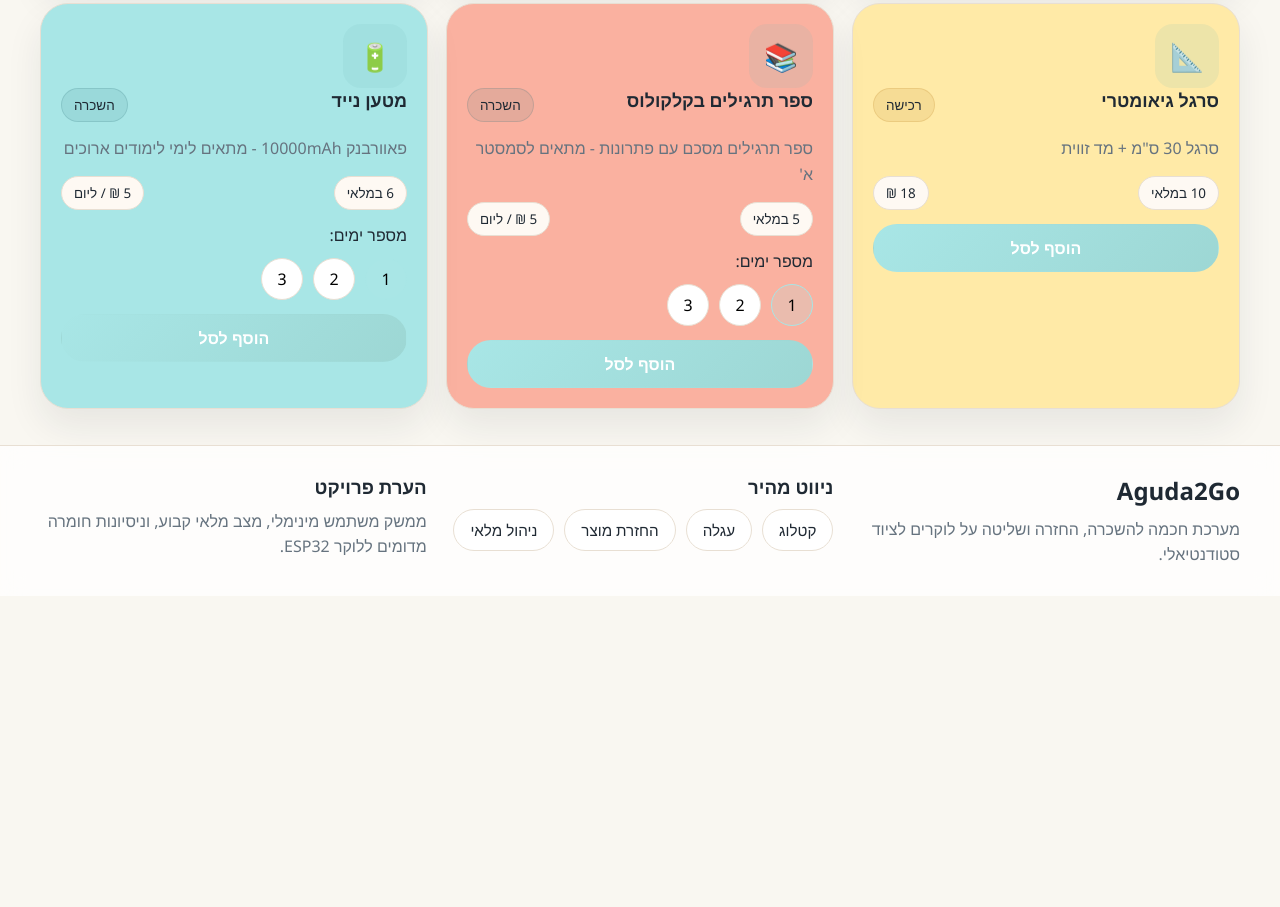
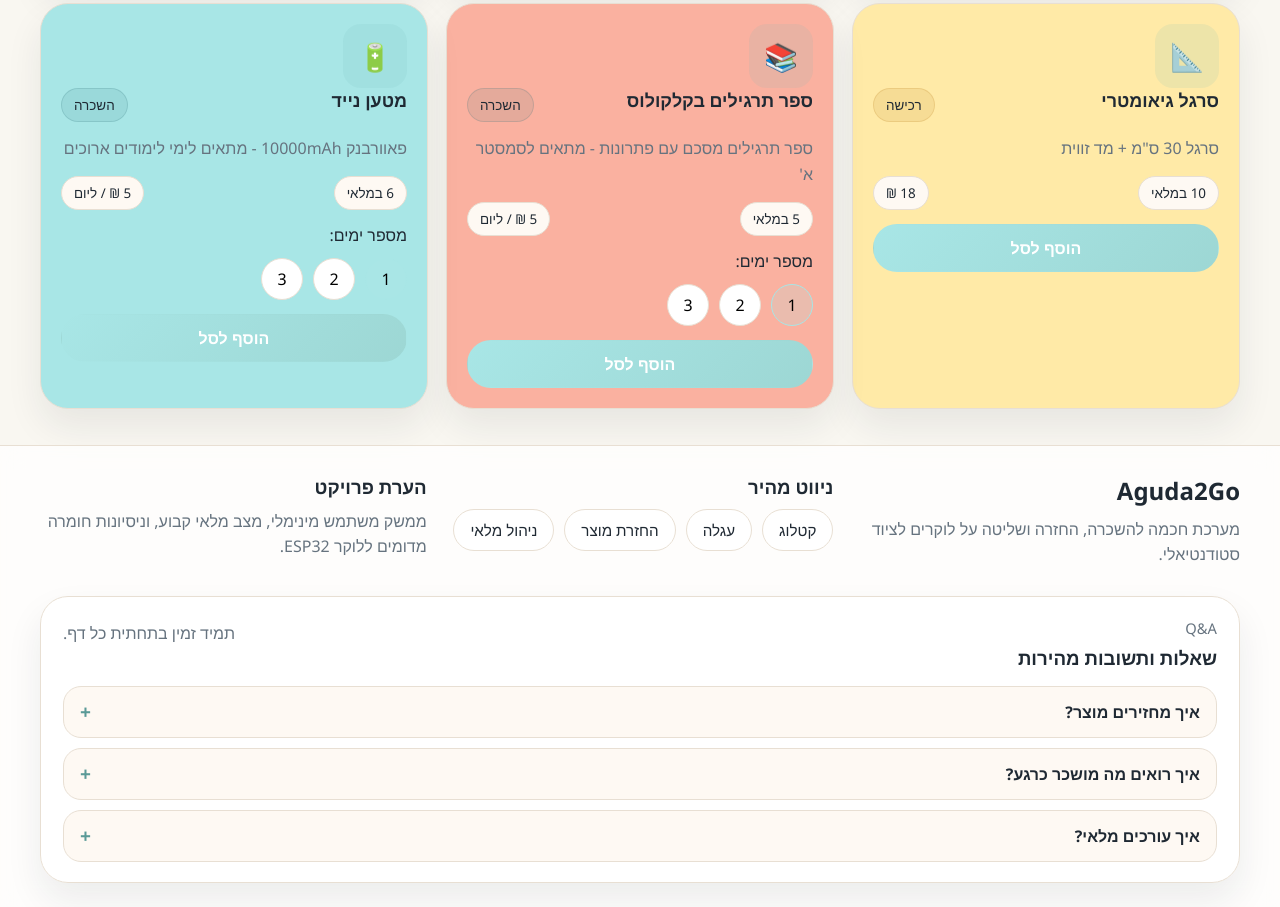
Before and after one commit to itamarmelman-cpu/renting_project, a website: page frontend/index.html in a window 1280 px wide. Shown: the part 1042-1949 px from the top of the page. Before the commit the page ends 1638 px from the top, so only its background shows below. Drawn offline with Linux system fonts and the light colour scheme.

Commit message:
Add footer Q&A bar

```diff
--- a/frontend/app.js
+++ b/frontend/app.js
@@ -202,6 +202,31 @@ function mountAppShell() {
                         <p>ממשק משתמש מינימלי, מצב מלאי קבוע, וניסיונות חומרה מדומים ללוקר ESP32.</p>
                     </section>
                 </div>
+
+                <section class="footer-qa card" aria-label="שאלות ותשובות">
+                    <div class="footer-qa-header">
+                        <div>
+                            <span class="eyebrow">Q&A</span>
+                            <h3>שאלות ותשובות מהירות</h3>
+                        </div>
+                        <p>תמיד זמין בתחתית כל דף.</p>
+                    </div>
+
+                    <div class="footer-qa-list">
+                        <details class="footer-qa-item">
+                            <summary>איך מחזירים מוצר?</summary>
+                            <p>נכנסים לעמוד "החזרת מוצר", בוחרים פריט, מעלים תמונה וסוגרים את הלוקר.</p>
+                        </details>
+                        <details class="footer-qa-item">
+                            <summary>איך רואים מה מושכר כרגע?</summary>
+                            <p>ב"כניסה אגודה" בוחרים dropdown של "השכרה כרגע" ורואים את כל הפריטים הפעילים והזמן שנותר.</p>
+                        </details>
+                        <details class="footer-qa-item">
+                            <summary>איך עורכים מלאי?</summary>
+                            <p>ב"כניסה אגודה" בוחרים dropdown של "ניהול מלאי" ואז אפשר לערוך, להוסיף או להסיר מוצרים.</p>
+                        </details>
+                    </div>
+                </section>
             </footer>
         </div>
     `;
--- a/frontend/styles.css
+++ b/frontend/styles.css
@@ -739,6 +739,77 @@ button {
     line-height: 1.6;
 }
 
+.footer-qa {
+    width: min(1200px, calc(100% - 32px));
+    margin: 0 auto 24px;
+    padding: 20px 22px;
+    border: 1px solid var(--border);
+    border-radius: var(--radius-xl);
+    background: rgba(255, 255, 255, 0.92);
+    box-shadow: var(--shadow);
+}
+
+.footer-qa-header {
+    display: flex;
+    align-items: flex-start;
+    justify-content: space-between;
+    gap: 16px;
+    margin-bottom: 16px;
+}
+
+.footer-qa-header h3 {
+    margin: 6px 0 0;
+}
+
+.footer-qa-header p {
+    margin-top: 4px;
+    text-align: start;
+}
+
+.footer-qa-list {
+    display: grid;
+    gap: 10px;
+}
+
+.footer-qa-item {
+    border: 1px solid var(--border);
+    border-radius: 18px;
+    background: var(--surface-soft);
+    overflow: hidden;
+}
+
+.footer-qa-item summary {
+    list-style: none;
+    cursor: pointer;
+    padding: 14px 16px;
+    font-weight: 700;
+    display: flex;
+    align-items: center;
+    justify-content: space-between;
+    gap: 12px;
+}
+
+.footer-qa-item summary::-webkit-details-marker {
+    display: none;
+}
+
+.footer-qa-item summary::after {
+    content: '+';
+    color: var(--accent-dark);
+    font-size: 1.2rem;
+    line-height: 1;
+}
+
+.footer-qa-item[open] summary::after {
+    content: '–';
+}
+
+.footer-qa-item p {
+    padding: 0 16px 14px;
+    color: var(--muted);
+    line-height: 1.6;
+}
+
 .footer-link {
     font-size: 0.95rem;
 }
@@ -761,8 +832,14 @@ button {
     .cart-layout,
     .checkout-grid,
     .footer-grid,
-    .inventory-stats-grid {
+    .inventory-stats-grid,
+    .footer-qa-header {
         grid-template-columns: 1fr;
+    }
+
+    .footer-qa,
+    .footer-grid {
+        width: calc(100% - 20px);
     }
 
     .page-hero {
```
